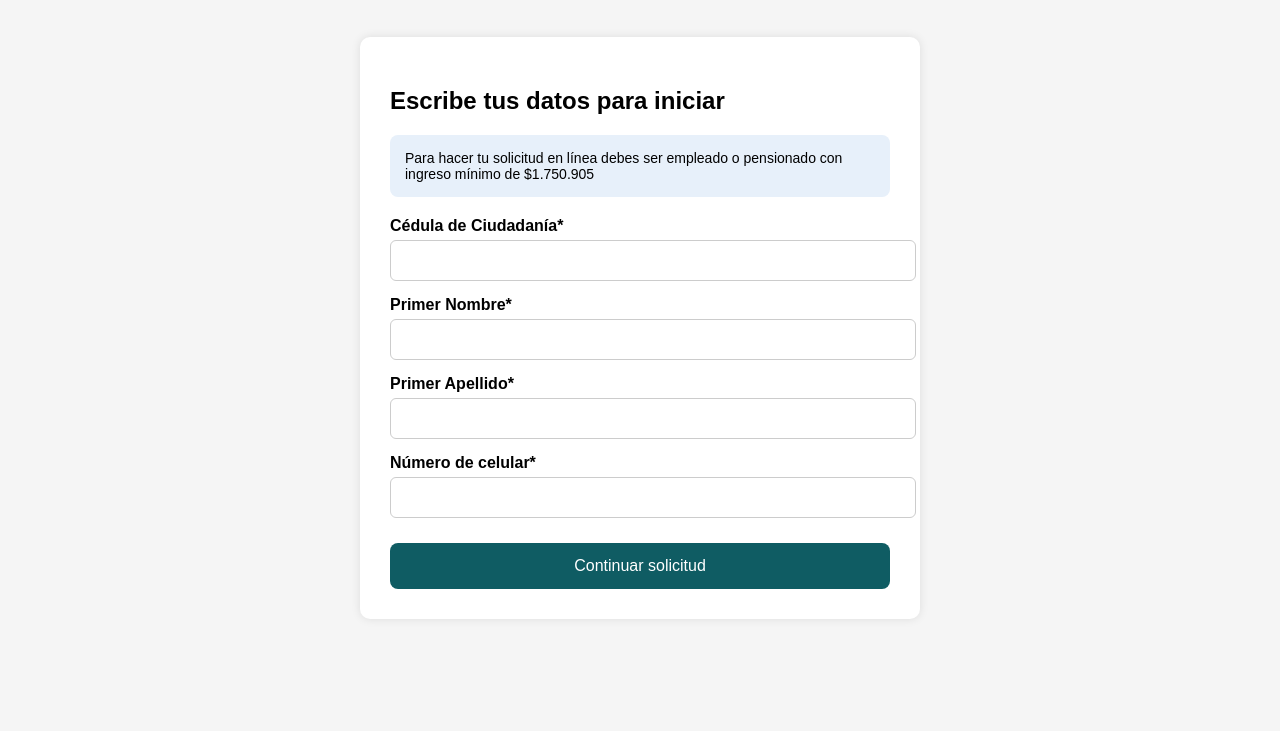
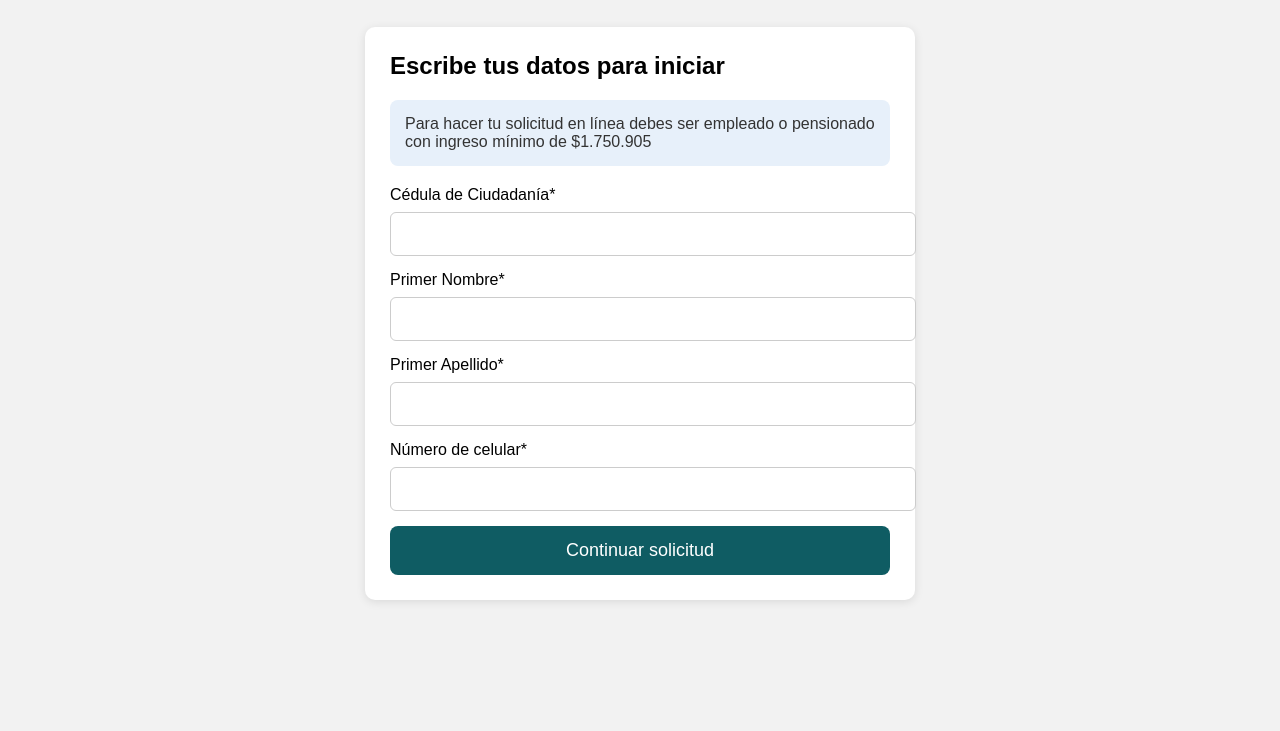
Before and after one commit to popular-popular-popular/popular, a plain HTML site: page index.html in a window 1280 px wide. Shown: the part 69-800 px from the top of the page. Drawn offline with Linux system fonts and the light colour scheme.

Commit message:
Update index.html

```diff
--- a/index.html
+++ b/index.html
@@ -3,74 +3,69 @@
 <head>
 <meta charset="UTF-8">
 <title>Solicitud Tarjeta de Crédito</title>
+
 <style>
-
 body{
 font-family: Arial, sans-serif;
-    background:#f5f5f5;
+background:#f2f2f2;
 margin:0;
 }
 
 .header{
 background:#0f5c63;
 color:white;
-    padding:20px;
+padding:15px;
 font-size:22px;
+font-weight:bold;
 }
 
 .container{
-    width:90%;
 max-width:500px;
 margin:40px auto;
 background:white;
-    padding:30px;
+padding:25px;
 border-radius:10px;
-    box-shadow:0 0 10px rgba(0,0,0,0.1);
+box-shadow:0 2px 10px rgba(0,0,0,0.1);
 }
 
 h2{
-    margin-bottom:20px;
+margin-top:0;
 }
 
-.info{
+.alert{
 background:#e7f0fa;
 padding:15px;
 border-radius:8px;
 margin-bottom:20px;
-    font-size:14px;
-}
-
-label{
-    display:block;
-    margin-top:15px;
-    font-weight:bold;
+color:#333;
 }
 
 input{
 width:100%;
 padding:12px;
+margin-top:8px;
+margin-bottom:15px;
 border:1px solid #ccc;
 border-radius:6px;
-    margin-top:5px;
+font-size:16px;
 }
 
 button{
 width:100%;
-    margin-top:25px;
 padding:14px;
-    border:none;
 background:#0f5c63;
 color:white;
-    font-size:16px;
+border:none;
 border-radius:8px;
+font-size:18px;
 cursor:pointer;
 }
 
 button:hover{
-    background:#09484d;
+background:#0c4b50;
 }
+</style>
 
-</style>
 </head>
 
 <body>
@@ -83,23 +78,27 @@ Tarjeta de crédito
 
 <h2>Escribe tus datos para iniciar</h2>
 
-<div class="info">
+<div class="alert">
 Para hacer tu solicitud en línea debes ser empleado o pensionado con ingreso mínimo de $1.750.905
 </div>
 
+<form>
+
 <label>Cédula de Ciudadanía*</label>
-<input type="text">
+<input type="text" required>
 
 <label>Primer Nombre*</label>
-<input type="text">
+<input type="text" required>
 
 <label>Primer Apellido*</label>
-<input type="text">
+<input type="text" required>
 
 <label>Número de celular*</label>
-<input type="text">
+<input type="text" required>
 
 <button>Continuar solicitud</button>
+
+</form>
 
 </div>
 
```
Lines whose indentation alone changed are shown as unchanged.
